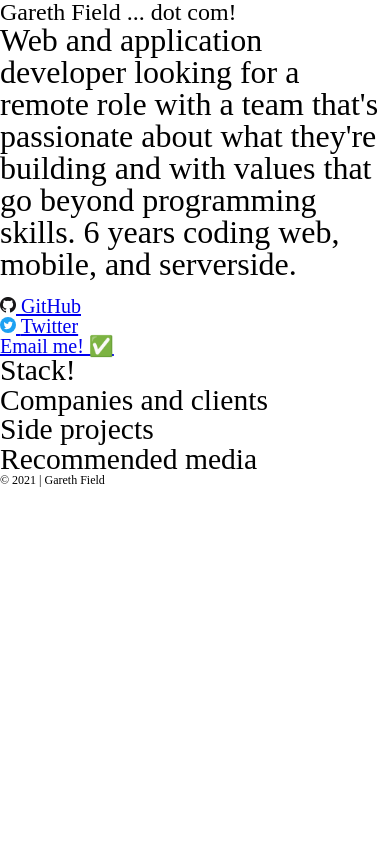
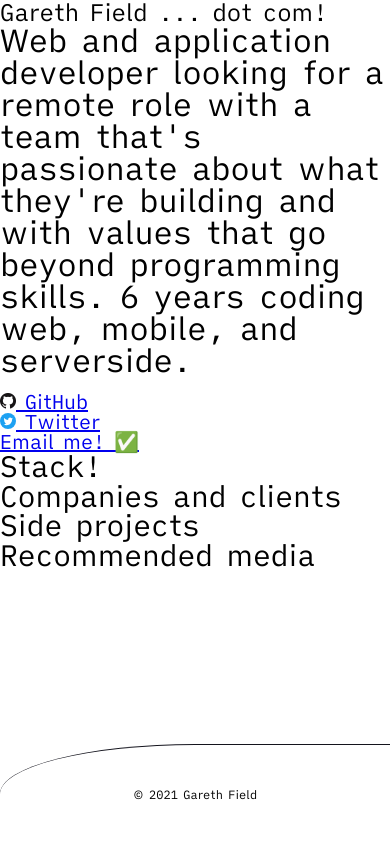
Before and after one commit to Twitchkidd/gfcom, a plain HTML site: page index.html in a window 390 px wide. Drawn offline with Linux system fonts and the light colour scheme.

Commit message:
favicons, sticky footers, and fonts, oh my!

```diff
--- a/index.html
+++ b/index.html
@@ -39,6 +39,7 @@
   <meta keywords="custom, react, website, javascript" />
   <!--  * Set strict explictly: https://web.dev/referrer-best-practices/ -->
   <meta name="referrer" content="strict-origin-when-cross-origin" />
+  <link rel="icon" href="assets/images/icons/favicon.ico" type="image/x-icon" />
   <link rel="stylesheet" href="stylesheet.css" />
 </head>
 
@@ -52,13 +53,13 @@
     <ul id="sidebar-links">
       <li>
         <a id="github-link" href="https://github.com/Twitchkidd" target="_blank" rel="noopener">
-          <img src="github.png" height="16px" width="16px" alt="github logo" />
+          <img src="./assets/images/icons/github.png" height="16px" width="16px" alt="github logo" />
           <span>GitHub</span>
         </a>
       </li>
       <li>
         <a id="twitter-link" href="https://twitter.com/barefootgareth" target="_blank" rel="noopener">
-          <img src="./twitter.svg" height="16px" width="16px" alt="twitter logo" />
+          <img src="./assets/images/icons/twitter.svg" height="16px" width="16px" alt="twitter logo" />
           <span>Twitter</span>
         </a>
       </li>
@@ -69,11 +70,12 @@
       </li>
     </ul>
   </nav>
+  <!--https://developer.mozilla.org/en-US/docs/Web/CSS/position#sticky_positioning-->
   <section id="stack">Stack!</section>
   <section id="companies-and-clients">Companies and clients</section>
   <section id="side-projects">Side projects</section>
   <section id="recommended-media">Recommended media</section>
-  <footer>© 2021 | Gareth Field</footer>
+  <footer>© 2021 Gareth Field</footer>
 </body>
 
 </html>
--- a/stylesheet.css
+++ b/stylesheet.css
@@ -130,8 +130,14 @@ table {
 
 /* ------------------------------------ */
 
+@font-face {
+	font-family: 'iAWriterQuattroV';
+	src: url('./assets/fonts/iAWriterQuattroV.ttf') format('truetype');
+}
+
 html {
 	box-sizing: border-box;
+	font-family: 'iAWriterQuattroV', sans-serif;
 }
 
 *,
@@ -163,3 +169,22 @@ section {
 footer {
 	font-size: 0.75rem;
 }
+
+@media (max-width: 480px) {
+	body {
+		/* How might we account for landscape view? */
+		margin-bottom: 100px;
+	}
+	footer {
+		position: fixed;
+		height: 100px;
+		bottom: 0px;
+		left: 0px;
+		right: 0px;
+		margin-bottom: 0px;
+		border-top: 1px double #14141d;
+		border-top-left-radius: 50%;
+		display: grid;
+		place-items: center;
+	}
+}
```
Also changed, not shown: assets/fonts/iAWriterQuattroV-Italic.ttf (added), assets/fonts/iAWriterQuattroV.ttf (added), assets/images/icons/favicon.ico (added), assets/images/icons/github.png (renamed from github.png), assets/images/icons/twitter.svg (renamed from twitter.svg), 1 other file.
